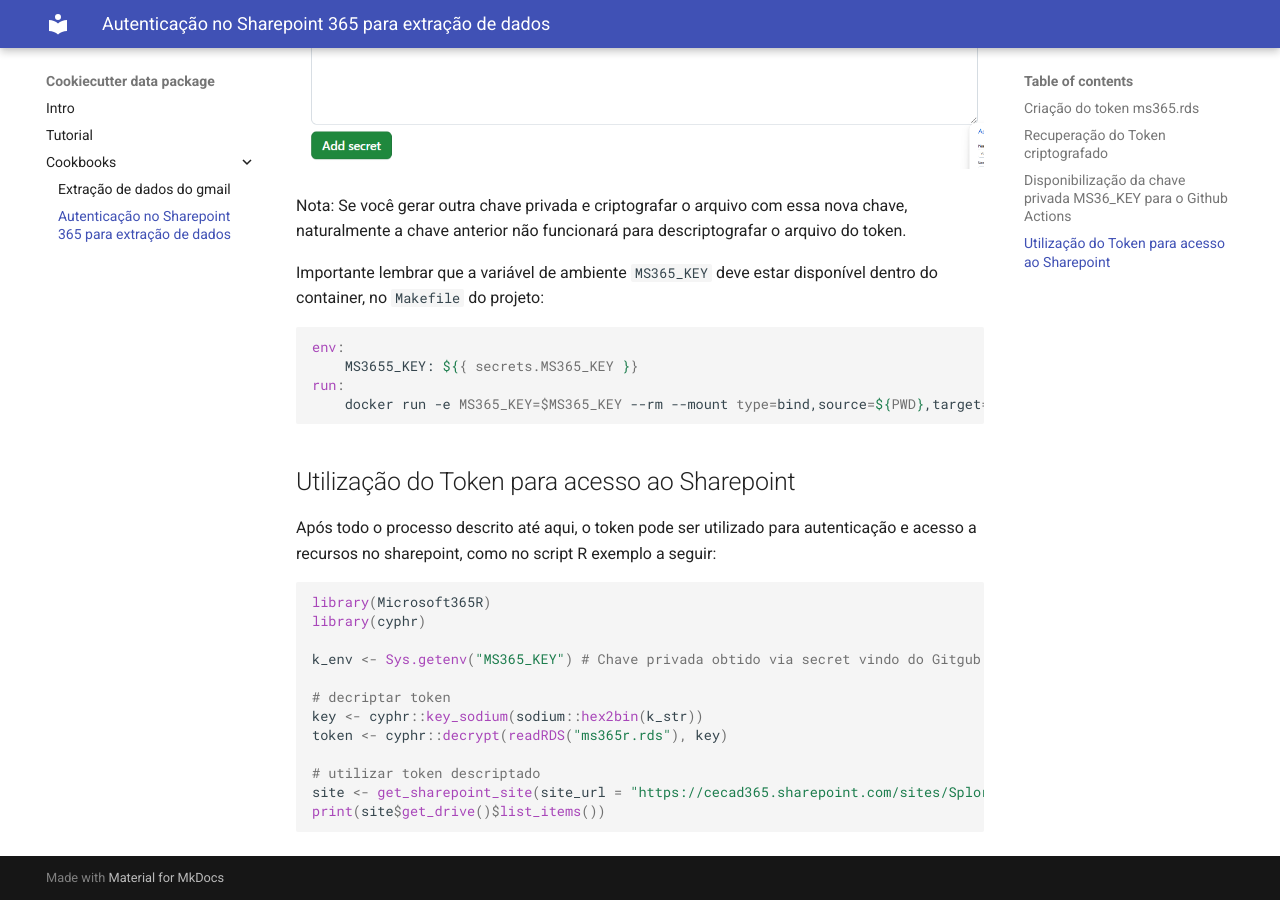
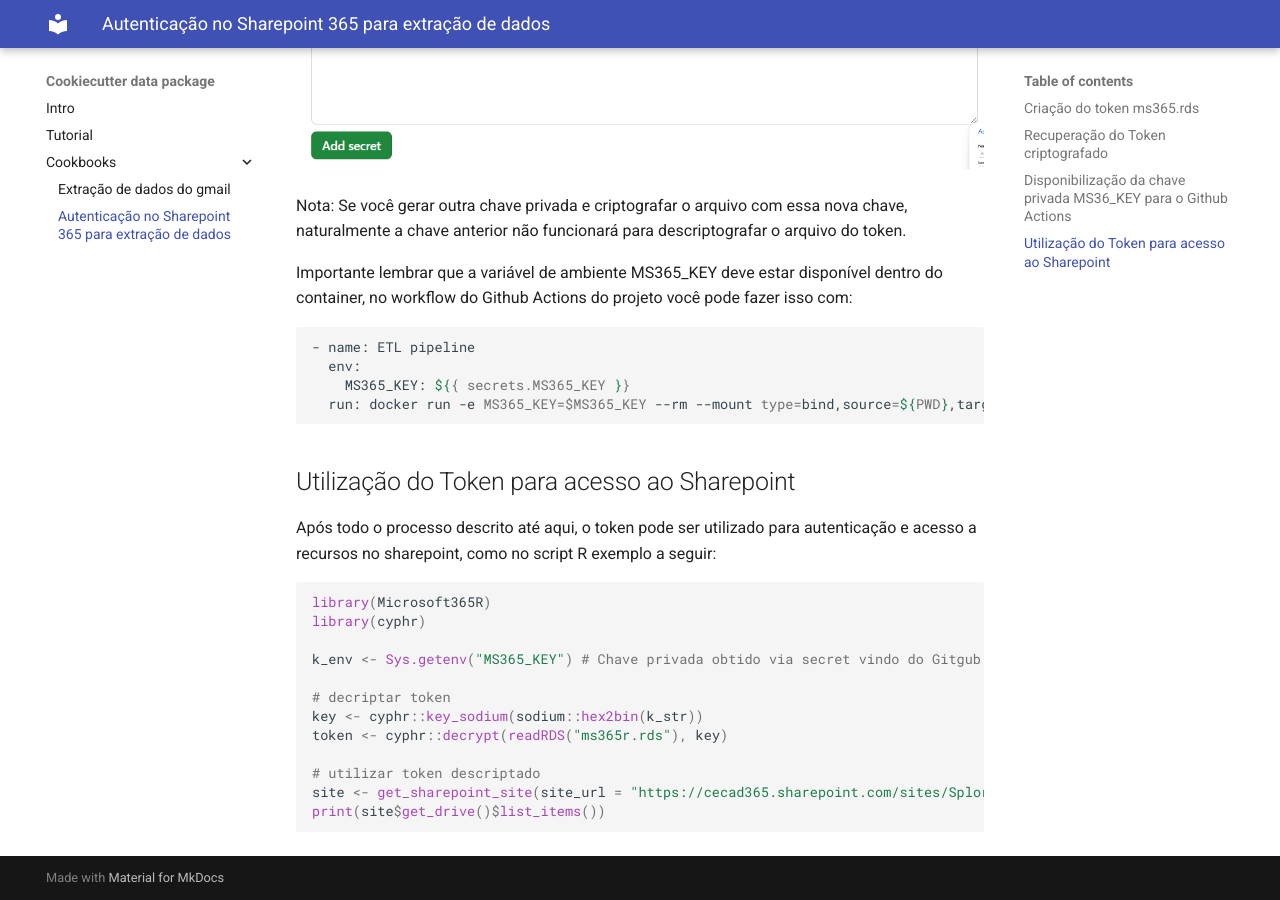
Before and after one commit to splor-mg/cookiecutter-datapackage, an MkDocs documentation site: the page built from docs/cookbooks/sharepoint.md, in a window 1280 px wide and 900 px high, scrolled down 2990 px. Built offline with MkDocs 1.6.1 and Material for MkDocs 9.7.7, drawn with Linux system fonts in a browser that asks for light colours; the version menu is left out.

Commit message:
corrige instrução sobre uso do github actions secret no dockerfile.

````diff
--- a/docs/cookbooks/sharepoint.md
+++ b/docs/cookbooks/sharepoint.md
@@ -80,14 +80,14 @@
 
 Nota: Se você gerar outra chave privada e criptografar o arquivo com essa nova chave, naturalmente a chave anterior não funcionará para descriptografar o arquivo do token.
 
-Importante lembrar que a variável de ambiente `MS365_KEY` deve estar disponível dentro do container, no `Makefile` do projeto:
+Importante lembrar que a variável de ambiente MS365_KEY deve estar disponível dentro do container, no workflow do Github Actions do projeto você pode fazer isso com:
 
 
-```makefile
-env:
-	MS3655_KEY: ${{ secrets.MS365_KEY }}
-run:
-	docker run -e MS365_KEY=$MS365_KEY --rm --mount type=bind,source=${PWD},target=/project fjuniorr/${{ github.event.repository.name }}
+```dockerfile
+- name: ETL pipeline
+  env:
+    MS365_KEY: ${{ secrets.MS365_KEY }}
+  run: docker run -e MS365_KEY=$MS365_KEY --rm --mount type=bind,source=${PWD},target=/project fjuniorr/${{ github.event.repository.name }} make all
 ```
 
 
````
